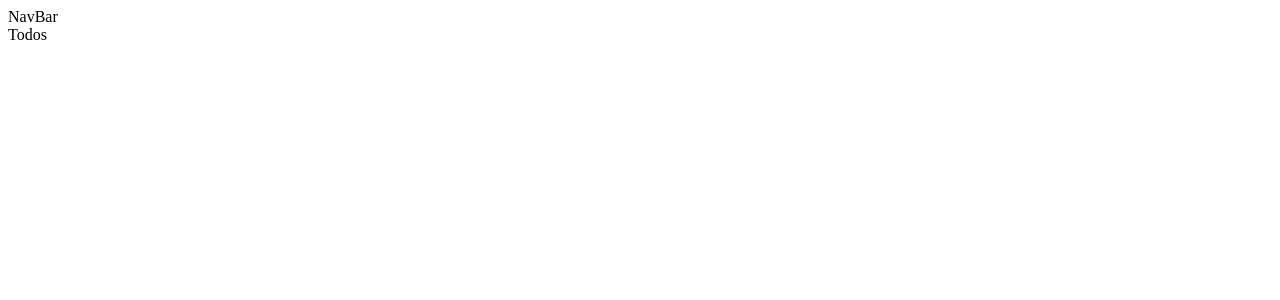
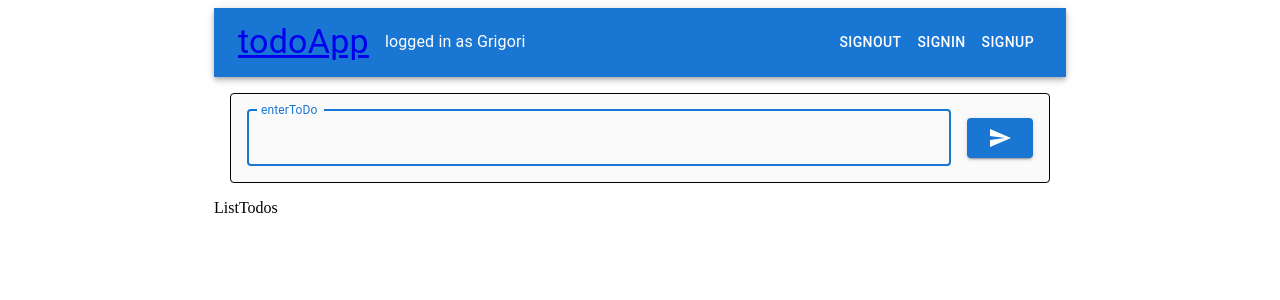
Before and after one commit to GrigoriSchneider/MERN-todo, a React (Create React App) app in the folder frontend/: page / in a window 1280 px wide. Shown: the top 300 px of the page. Built offline with nearby package versions, Linux system fonts and the light colour scheme.

Commit message:
material ui makes problems

```diff
--- a/frontend/package.json
+++ b/frontend/package.json
@@ -3,6 +3,10 @@
   "version": "0.1.0",
   "private": true,
   "dependencies": {
+    "@emotion/react": "^11.10.5",
+    "@emotion/styled": "^11.10.5",
+    "@mui/icons-material": "^5.11.0",
+    "@mui/material": "^5.11.8",
     "@testing-library/jest-dom": "^5.16.5",
     "@testing-library/react": "^13.4.0",
     "@testing-library/user-event": "^13.5.0",
@@ -10,6 +14,7 @@
     "react-dom": "^18.2.0",
     "react-router-dom": "^5.3.4",
     "react-scripts": "5.0.1",
+    "tss-react": "^4.6.0",
     "web-vitals": "^2.1.4"
   },
   "scripts": {
--- a/frontend/src/App.js
+++ b/frontend/src/App.js
@@ -4,17 +4,20 @@ import Todos from "./components/todos/Todos";
 import SignIn from "./components/auth/SignIn";
 import SignUp from "./components/auth/SignUp";
 import NavBar from "./components/navBar/NavBar";
+import Container from "@mui/material/Container";
 
 function App() {
   return (
     <>
       <BrowserRouter>
+        <Container maxWidth="md">
           <NavBar />
           <Switch>
             <Route path="/" exact component={Todos} />
             <Route path="/signin" component={SignIn} />
             <Route path="/signup" component={SignUp} />
           </Switch>
+        </Container>
       </BrowserRouter>
     </>
   );
--- a/frontend/src/components/navBar/NavBar.js
+++ b/frontend/src/components/navBar/NavBar.js
@@ -1,7 +1,61 @@
 import React from "react";
 
+import AppBar from "@mui/material/AppBar";
+import Typography from "@mui/material/Typography";
+import Toolbar from "@mui/material/Toolbar";
+import Button from "@mui/material/Button";
+import { makeStyles } from "tss-react/mui";
+
+import { Link, useHistory } from "react-router-dom";
+
 const NavBar = () => {
-  return <div>NavBar</div>;
+  const history = useHistory();
+
+  const handleSignOut = () => {
+    // signOut the user
+    history.push("/signin");
+  };
+
+  return (
+    <>
+      <AppBar position="static">
+        <Toolbar>
+          <Typography
+            variant="h4"
+            sx={{
+              mr: 2,
+              display: { xs: "flex", md: "flex" },
+            }}
+          >
+            <Link
+              sx={{
+                mr: 2,
+
+                display: { xs: "none", md: "flex" },
+              }}
+              to="/"
+            >
+              todoApp
+            </Link>
+          </Typography>
+          <Typography sx={{ flexGrow: 1 }}>logged in as Grigori</Typography>
+
+          <Button
+            sx={{ my: 2, color: "white", display: "block" }}
+            onClick={() => handleSignOut()}
+          >
+            SignOut
+          </Button>
+          <Button sx={{ my: 2, color: "white", display: "block" }} to="/signin">
+            SignIn
+          </Button>
+          <Button sx={{ my: 2, color: "white", display: "block" }} to="/signup">
+            SignUp
+          </Button>
+        </Toolbar>
+      </AppBar>
+    </>
+  );
 };
 
 export default NavBar;
--- /dev/null
+++ b/frontend/src/components/todos/AddTodo.jsx
@@ -0,0 +1,51 @@
+import React from "react";
+
+import TextField from "@mui/material/TextField";
+import Button from "@mui/material/Button";
+import SendIcon from "@mui/icons-material/Send";
+import Box from "@mui/material/Box";
+import Stack from "@mui/material/Stack";
+
+const AddTodo = () => {
+  return (
+    <>
+      <form>
+        <Box
+          sx={{
+            m: 2,
+            border: 1,
+            borderRadius: 1,
+            p: 2,
+            backgroundColor: "#fafafa",
+          }}
+        >
+          <Stack
+            direction="row"
+            justifyContent="center"
+            alignItems="center"
+            spacing={2}
+          >
+            <TextField
+              id="enter-todo"
+              label="enterToDo"
+              variant="outlined"
+              autoFocus
+              fullWidth
+              sx={{ mt: 3 }}
+            />
+            <Button
+              color="primary"
+              variant="contained"
+              sx={{ mt: 3, ml: 1 }}
+              size="large"
+            >
+              <SendIcon />
+            </Button>
+          </Stack>
+        </Box>
+      </form>
+    </>
+  );
+};
+
+export default AddTodo;
--- /dev/null
+++ b/frontend/src/components/todos/ListTodos.jsx
@@ -0,0 +1,7 @@
+import React from "react";
+
+const ListTodos = () => {
+  return <div>ListTodos</div>;
+};
+
+export default ListTodos;
--- a/frontend/src/components/todos/Todos.js
+++ /dev/null
@@ -1,7 +0,0 @@
-import React from "react";
-
-const Todos = () => {
-  return <div>Todos</div>;
-};
-
-export default Todos;
--- /dev/null
+++ b/frontend/src/components/todos/Todos.jsx
@@ -0,0 +1,14 @@
+import React from "react";
+import AddTodo from "./AddTodo";
+import ListTodos from "./ListTodos";
+
+const Todos = () => {
+  return (
+    <>
+      <AddTodo />
+      <ListTodos />
+    </>
+  );
+};
+
+export default Todos;
```
Also changed, not shown: 1 other file (tests, documents, lock files or other folders). Lines whose indentation alone changed are shown as unchanged.
